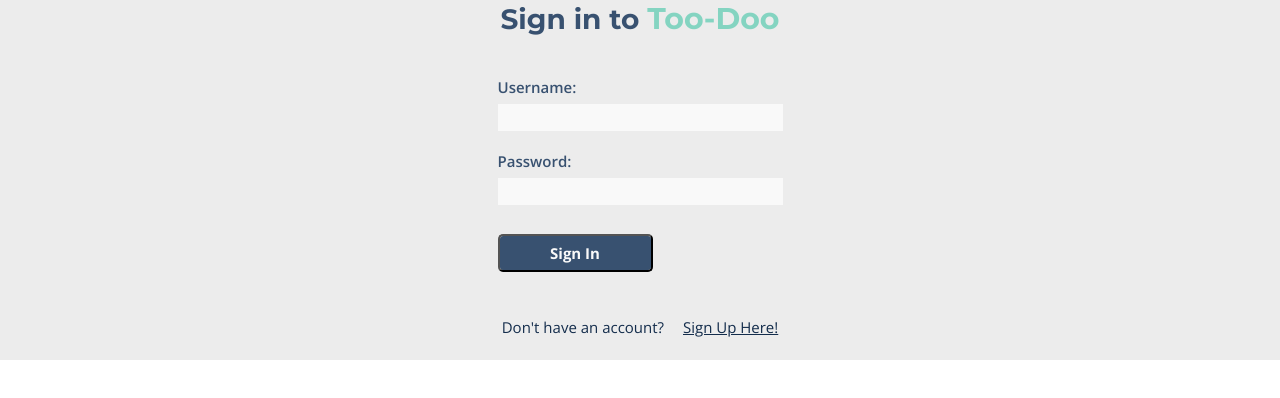
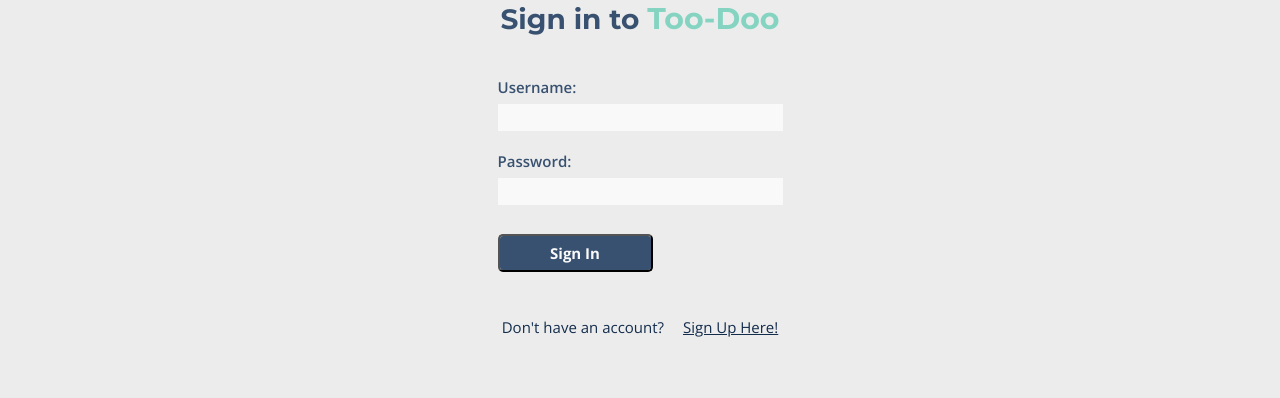
Before and after one commit to ajhanson22227/ToDo-List-React, a React (Create React App) app: page /user/signin in a window 1280 px wide. Shown: the top 398 px of the page. Built offline with nearby package versions, Linux system fonts and the light colour scheme.

Commit message:
Add border box sizing and min height to Root

```diff
--- a/src/App.css
+++ b/src/App.css
@@ -1,6 +1,7 @@
 * {
   padding: 0;
   margin: 0;
+  box-sizing: border-box;
 }
 html,
 body {
@@ -10,6 +11,7 @@ body {
 #root {
   background-color: #ececec;
   padding-bottom: 1em;
+  min-height: 100%;
 }
 
 a:hover,
```
